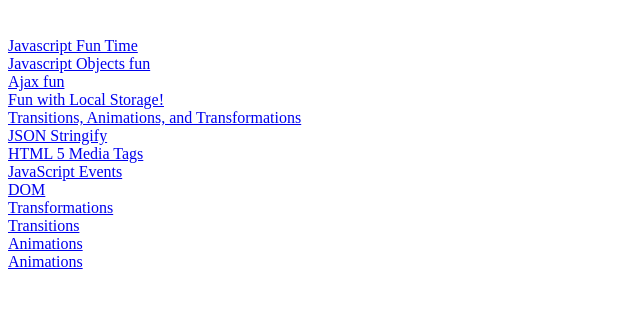
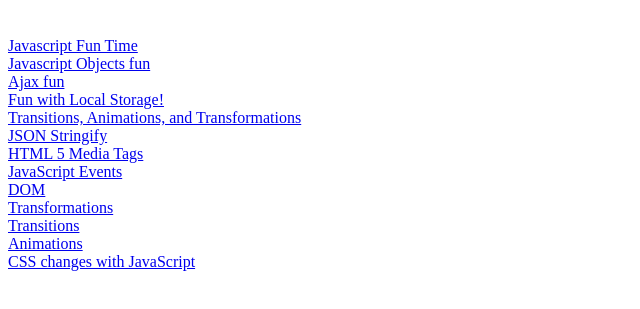
Before and after one commit to domenickcasper/CIT-261-BYUI, a plain HTML site: page index.html in a window 1280 px wide. Shown: the part 61-370 px from the top of the page, without its empty margins (0-640 px from the left). Drawn offline with Linux system fonts and the light colour scheme.

Commit message:
Updated
YAY!

```diff
--- a/index.html
+++ b/index.html
@@ -13,6 +13,6 @@
   <a href = "https://domenickcasper.github.io/CIT-261-BYUI/Week%208/transformation.html">Transformations</a><br />
   <a href = "https://domenickcasper.github.io/CIT-261-BYUI/Week%208/transition.html">Transitions</a><br />
   <a href = "https://domenickcasper.github.io/CIT-261-BYUI/Week%208/animation.html">Animations</a><br />
-  <a href = "https://domenickcasper.github.io/CIT-261-BYUI/Week%209/CSSJavaScript.html">Animations</a><br />
+  <a href = "https://domenickcasper.github.io/CIT-261-BYUI/Week%209/CSSJavaScript.html">CSS changes with JavaScript</a><br />
 </body>
 </html>
```
